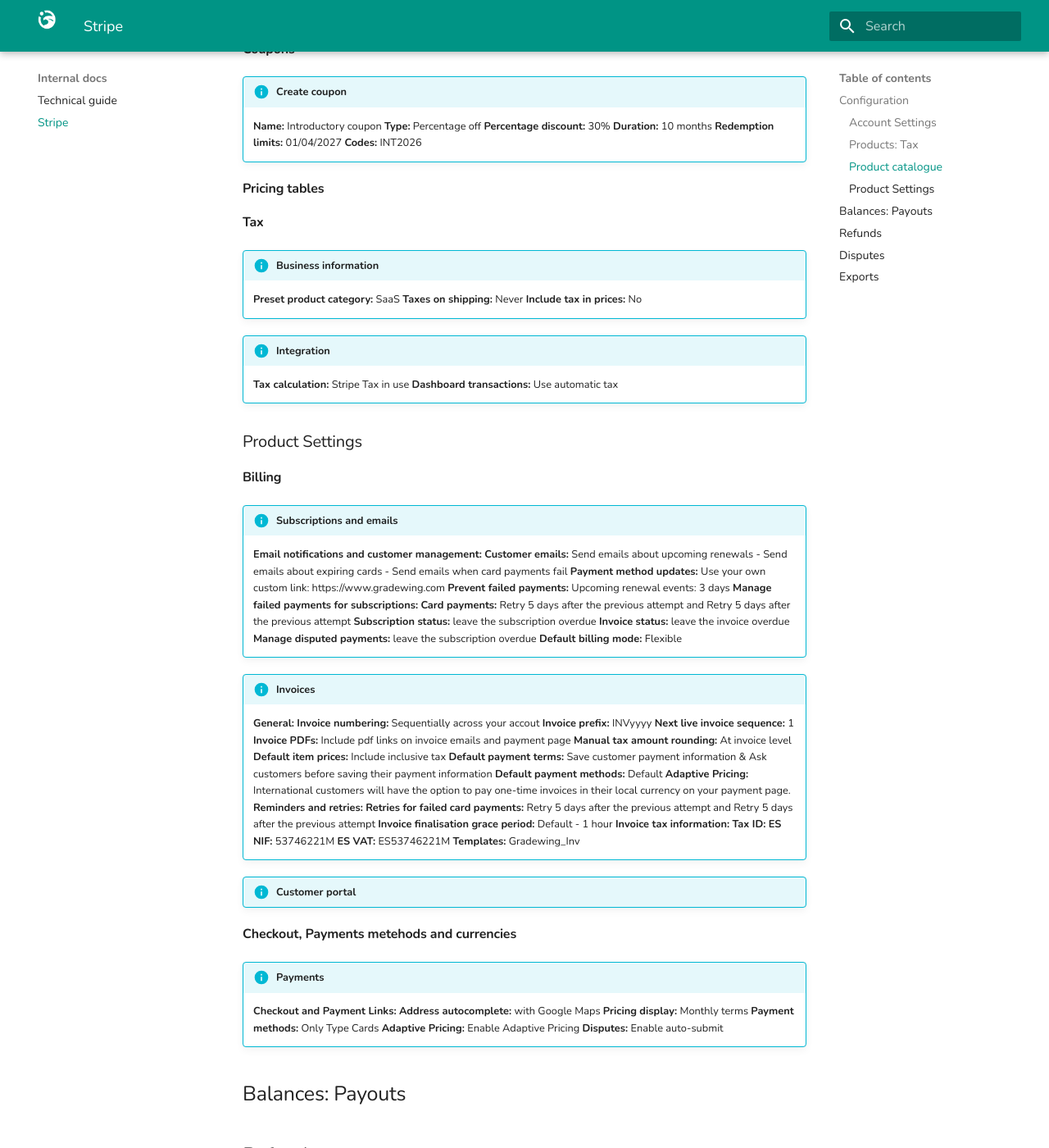
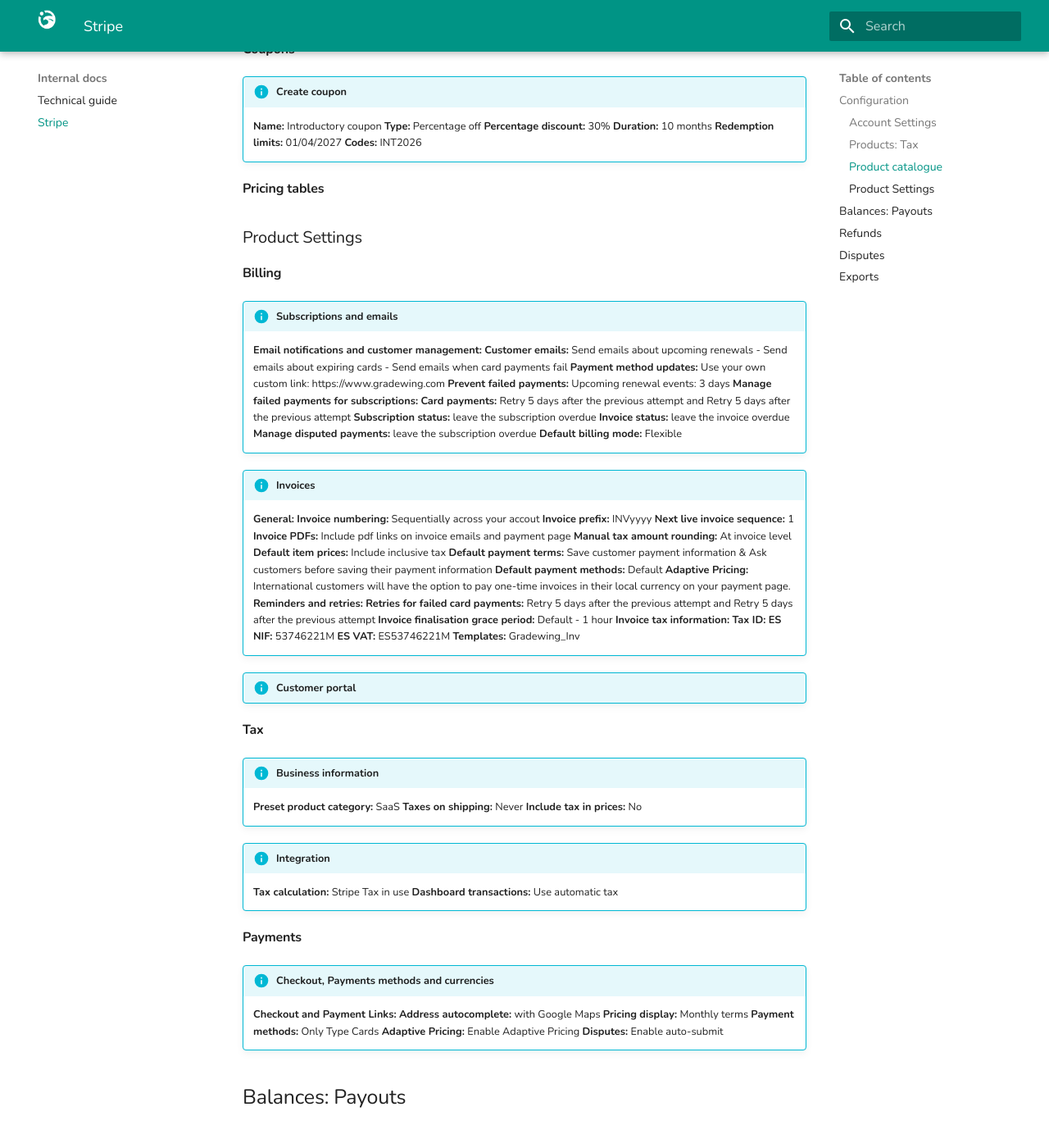
Before and after one commit to pablopenlop/gradewing_guide, an MkDocs documentation site: the page built from docs/stripedoc.md, in a window 1280 px wide and 1400 px high, scrolled down 2209 px. Shown: the whole window at 82% size. Built offline with MkDocs 1.6.1 and Material for MkDocs 9.7.7, drawn with Linux system fonts in a browser that asks for light colours; some of the changed lines change nothing that is shown.

Commit message:
Update stripedoc.md

```diff
--- a/docs/stripedoc.md
+++ b/docs/stripedoc.md
@@ -90,16 +90,7 @@
 #### **Pricing tables**
 
 
-#### **Tax**
 
-!!! info "Business information"
-    **Preset product category:** SaaS
-    **Taxes on shipping:** Never
-    **Include tax in prices:** No
-
-!!! info "Integration"
-    **Tax calculation:** Stripe Tax in use
-    **Dashboard transactions:** Use automatic tax
 
 ### Product Settings
 
@@ -139,10 +130,20 @@
 
 !!! info "Customer portal"
 
+#### **Tax**
 
-#### **Checkout, Payments metehods and currencies**
+!!! info "Business information"
+    **Preset product category:** SaaS
+    **Taxes on shipping:** Never
+    **Include tax in prices:** No
 
-!!! info "Payments"
+!!! info "Integration"
+    **Tax calculation:** Stripe Tax in use
+    **Dashboard transactions:** Use automatic tax
+
+#### **Payments**
+
+!!! info "Checkout, Payments methods and currencies"
     **Checkout and Payment Links:**
         **Address autocomplete:** with Google Maps
         **Pricing display:** Monthly terms
```
